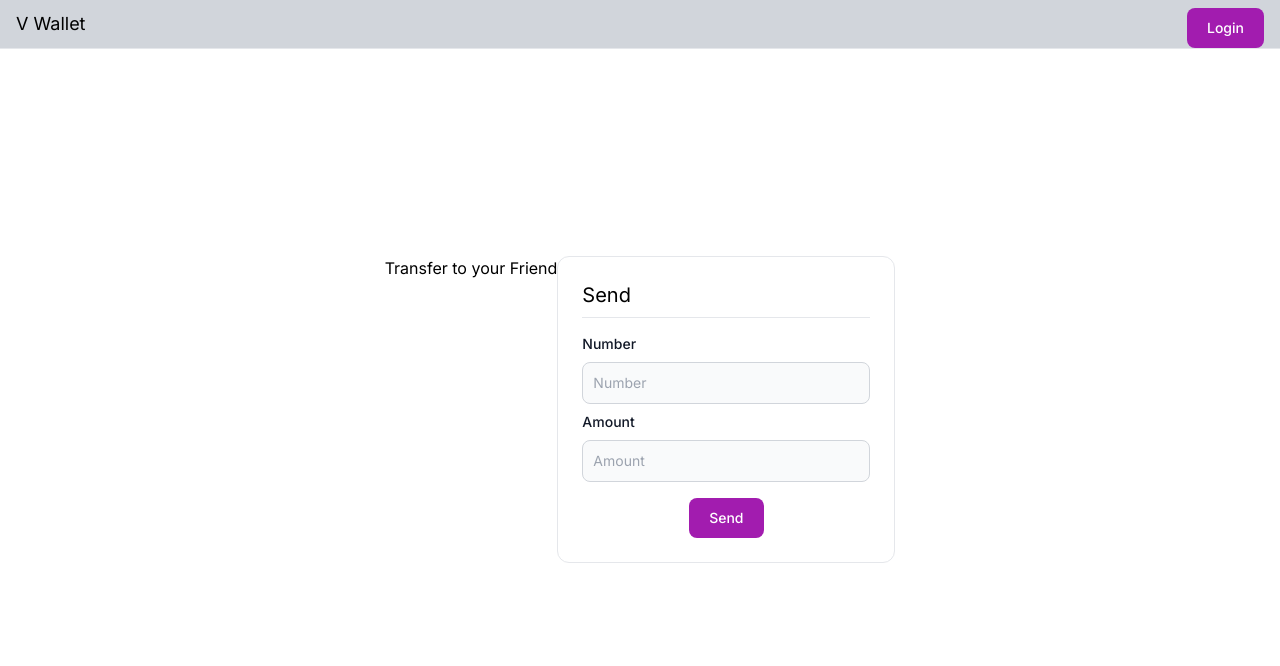
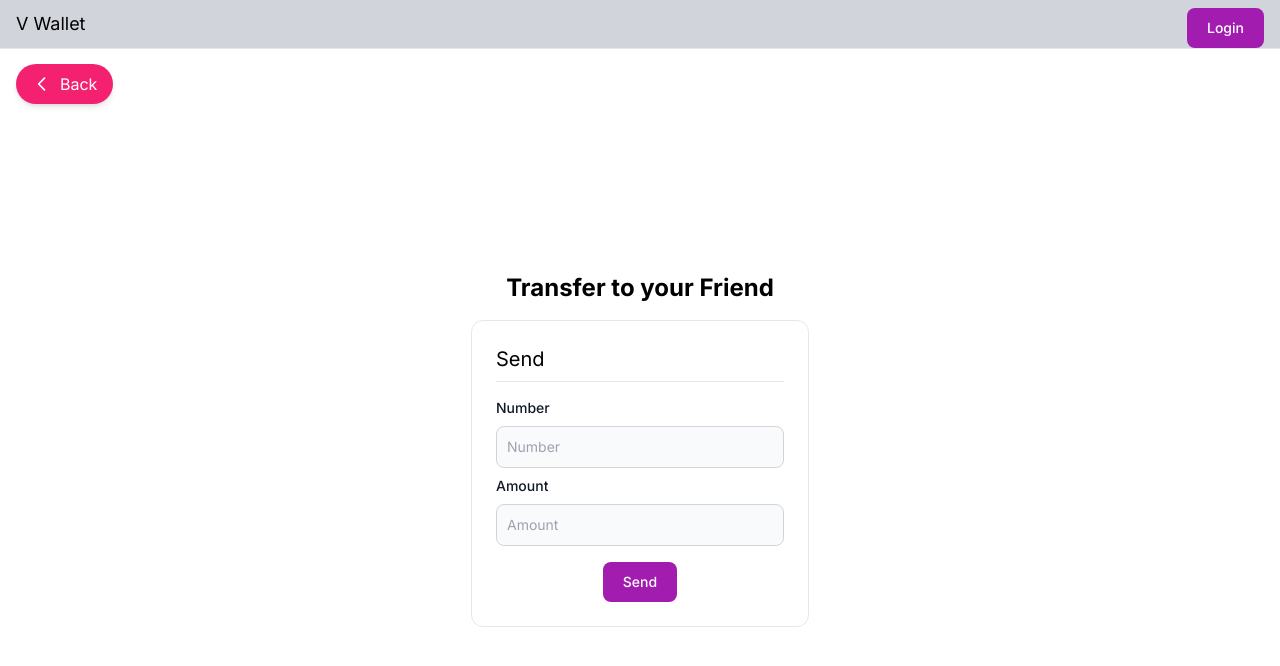
Before and after one commit to VanshikaSabharwal/v-wallet, a Next.js app in the folder apps/user-app/: page /peer in a window 1280 px wide. Shown: the top 666 px of the page. Built offline with nearby package versions, Linux system fonts and the light colour scheme; no server answers.

Commit message:
added proper sent and received signs

```diff
--- a/apps/user-app/app/(dashboard)/peer/page.tsx
+++ b/apps/user-app/app/(dashboard)/peer/page.tsx
@@ -1,3 +1,4 @@
+import BackArrow from "../../../components/BackArrow";
 import { SendCard } from "../../../components/SendCard";
 
 // async function getPeerTransaction() {
@@ -12,7 +13,7 @@ import { SendCard } from "../../../components/SendCard";
 export default async function () {
   // const peerTransaction = await getPeerTransaction();
   return (
-    <div className="w-full">
+    <div className="relative min-h-screen flex flex-col items-center justify-center">
       <SendCard />
     </div>
   );
--- a/apps/user-app/app/(dashboard)/transfer/page.tsx
+++ b/apps/user-app/app/(dashboard)/transfer/page.tsx
@@ -1,9 +1,11 @@
+import React from "react";
 import prisma from "@repo/db/client";
 import { getServerSession } from "next-auth";
 import { authOptions } from "../../lib/auth";
 import AddMoney from "../../../components/AddMoney";
 import { OnRampTransactions } from "../../../components/OnRampTransactions";
 import { BalanceCard } from "../../../components/BalanceCard";
+import BackArrow from "../../../components/BackArrow"; // Import the BackArrow component
 
 async function getBalance() {
   const session = await getServerSession(authOptions);
@@ -40,16 +42,21 @@ async function getOnRampTransactions() {
   );
 }
 
-export default async function () {
+export default async function TransferPage() {
   const balance = await getBalance();
   const transactions = await getOnRampTransactions();
 
   return (
-    <div className="w-screen">
-      <div className="text-align text-4xl pt-8 mb-8 font-bold text-[#6a51a6]">
-        Transfer
+    <div className="relative w-screen bg-gray-50">
+      {/* Back Arrow positioned at the top-left corner */}
+      <div className="absolute top-4 left-4">
+        <BackArrow />
       </div>
-      <div className="grid grid-cols-1 gap-4 md:grid-cols-2 p-4">
+
+      {/* Main Content */}
+      <div className="pt-12 px-4">
+        <div className="text-4xl mb-8 font-bold text-[#6a51a6]">Transfer</div>
+        <div className="grid grid-cols-1 gap-4 md:grid-cols-2">
           <div>
             <AddMoney />
           </div>
@@ -65,5 +72,6 @@ export default async function () {
           </div>
         </div>
       </div>
+    </div>
   );
 }
--- a/apps/user-app/components/AddMoney.tsx
+++ b/apps/user-app/components/AddMoney.tsx
@@ -30,16 +30,18 @@ const AddMoney = () => {
   const handleAddMoney = async () => {
     try {
       // Show loading notification
-      toast.loading("Processing your transaction...");
+      const id = toast.loading("Processing your Transaction....");
 
       // Perform the transaction
       await createOnRampTransaction(provider, value);
 
+      // Redirect the user
+      window.location.href = redirectUrl || "";
+
       // Show success notification
       toast.success("Money added successfully!");
 
-      // Redirect the user
-      window.location.href = redirectUrl || "";
+      toast.dismiss(id);
     } catch (error) {
       // Show error notification
       toast.error("An error occurred while adding money.");
--- /dev/null
+++ b/apps/user-app/components/BackArrow.tsx
@@ -0,0 +1,29 @@
+"use client";
+import { useRouter } from "next/navigation";
+
+export default function BackArrow() {
+  const router = useRouter();
+
+  return (
+    <button
+      className="flex items-center space-x-2 text-white bg-[#f32170] hover:bg-[#cf23cf] py-2 px-4 rounded-full shadow-md transition-all duration-300 ease-in-out fixed top-16 left-4 z-50"
+      onClick={() => router.back()}
+    >
+      <svg
+        xmlns="http://www.w3.org/2000/svg"
+        fill="none"
+        viewBox="0 0 24 24"
+        stroke="currentColor"
+        className="h-5 w-5"
+      >
+        <path
+          strokeLinecap="round"
+          strokeLinejoin="round"
+          strokeWidth={2}
+          d="M15 19l-7-7 7-7"
+        />
+      </svg>
+      <span>Back</span>
+    </button>
+  );
+}
--- a/apps/user-app/components/MainPage.tsx
+++ b/apps/user-app/components/MainPage.tsx
@@ -3,11 +3,18 @@ import { SideBar } from "./SideBar";
 
 const MainPage = async () => {
   return (
-    <div>
-      <h1 className="text-lg">Welcome to V Wallet !</h1>
-      <SideBar title="Transfer" href="/transfer" icon="" />
-      <SideBar title="Transactions" href="/transactions" icon="" />
-      <SideBar title="P2P" href="/peer" icon="" />
+    <div className="min-h-screen bg-gray-50 p-8">
+      {/* Header Section */}
+      <h1 className="text-3xl font-bold text-gray-800 text-center mb-12">
+        Welcome to V Wallet!
+      </h1>
+
+      {/* Sidebar Options */}
+      <div className="flex flex-col items-center space-y-6">
+        <SideBar title="Transfer" href="/transfer" icon="" />
+        <SideBar title="Transactions" href="/transactions" icon="" />
+        <SideBar title="P2P" href="/peer" icon="" />
+      </div>
     </div>
   );
 };
--- a/apps/user-app/components/OnRampTransactions.tsx
+++ b/apps/user-app/components/OnRampTransactions.tsx
@@ -28,7 +28,7 @@ export const OnRampTransactions = ({
                 {txn.time.toDateString()}
               </div>
             </div>
-            <div className="flex flex-col justify-center">
+            <div className="flex flex-col justify-center text-green-600">
               + Rs {txn.amount / 100}
             </div>
           </div>
--- a/apps/user-app/components/PeerTransactions.tsx
+++ b/apps/user-app/components/PeerTransactions.tsx
@@ -6,7 +6,11 @@ export const PeerTransactions = ({
   transactions: {
     time: Date;
     amount: number;
-    // toUserId: number;
+    type: "sent" | "received"; // Add this type to distinguish between sent and received transactions
+    user: {
+      id: number;
+      name: string | null;
+    };
   }[];
 }) => {
   if (!transactions.length) {
@@ -16,22 +20,32 @@ export const PeerTransactions = ({
       </Card>
     );
   }
+
   return (
     <Card title="Recent Transactions">
       <div className="pt-2">
-        {transactions.map((txn) => (
-          <div className="flex justify-between">
+        {transactions.map((txn, index) => (
+          <div key={index} className="flex justify-between">
             <div>
-              <div className="text-sm">Received INR</div>
+              <div className="text-sm">
+                {txn.type === "received" ? "Received" : "Sent"} INR
+              </div>
               <div className="text-slate-600 text-xs">
                 {txn.time.toDateString()}
               </div>
             </div>
             <div className="flex flex-col justify-center">
-              + Rs {txn.amount / 100}
+              <span
+                className={`text-lg font-semibold ${txn.type === "received" ? "text-green-600" : "text-red-600"}`}
+              >
+                {txn.type === "received"
+                  ? `+ Rs ${txn.amount / 100}`
+                  : `- Rs ${txn.amount / 100}`}
+              </span>
             </div>
             <div className="receivedFrom">
-              {/* <div className="text-sm">{txn.toUserId}</div> */}
+              {/* If needed, display the name of the user involved in the transaction */}
+              <div className="text-sm">{txn.user.name}</div>
             </div>
           </div>
         ))}
--- a/apps/user-app/components/SendCard.tsx
+++ b/apps/user-app/components/SendCard.tsx
@@ -1,11 +1,11 @@
 "use client";
 import { Button } from "@repo/ui/button";
 import { Card } from "@repo/ui/card";
-import { Center } from "@repo/ui/center";
 import { TextInput } from "@repo/ui/textinput";
 import { useState } from "react";
 import { peerTransfer } from "../app/lib/actions/PeerTransfer";
 import toast, { Toaster } from "react-hot-toast";
+import BackArrow from "../components/BackArrow"; // Import your BackArrow component
 
 export function SendCard() {
   const [number, setNumber] = useState("");
@@ -14,25 +14,36 @@ export function SendCard() {
 
   const handleSend = async () => {
     try {
-      // Show loading notification
-      toast.loading("Processing your transfer...");
+      // Show loading notification and store its ID
+      const id = toast.loading("Processing your transfer...");
 
       // Perform the peer transfer
       const response = await peerTransfer(number, Number(amount) * 100);
+      console.log("Peer transfer response:", response);
 
       // Show success notification
       toast.success("Transfer successful!");
-      setMessage(response.message);
+
+      toast.dismiss(id);
     } catch (error) {
       // Show error notification
       toast.error("An error occurred while processing the transfer.");
+      console.error("Error occurred:", error);
     }
   };
 
   return (
-    <div className="h-[90vh]">
-      <Center>
-        <h1>Transfer to your Friend</h1>
+    <div className="relative h-[90vh] flex items-center justify-center flex-col px-4">
+      {/* Back Arrow positioned at the top-left corner, away from the center */}
+      <div className="absolute top-4 left-4">
+        <BackArrow />
+      </div>
+
+      <div className="flex flex-col items-center">
+        {/* Heading centered above the card */}
+        <h1 className="text-2xl font-bold mb-4">Transfer to your Friend</h1>
+
+        {/* Card for transfer details */}
         <Card title="Send">
           <div className="min-w-72 pt-2">
             <TextInput
@@ -55,7 +66,8 @@ export function SendCard() {
             )}
           </div>
         </Card>
-      </Center>
+      </div>
+
       <Toaster />
     </div>
   );
--- a/apps/user-app/tsconfig.json
+++ b/apps/user-app/tsconfig.json
@@ -5,7 +5,8 @@
       {
         "name": "next"
       }
-    ]
+    ],
+    "strict": true // Enable strict mode
   },
   "include": [
     "next-env.d.ts",
```
Also changed, not shown: apps/user-app/app/(dashboard)/transactions/page.tsx (+48 -13 lines). Lines whose indentation alone changed are shown as unchanged.
